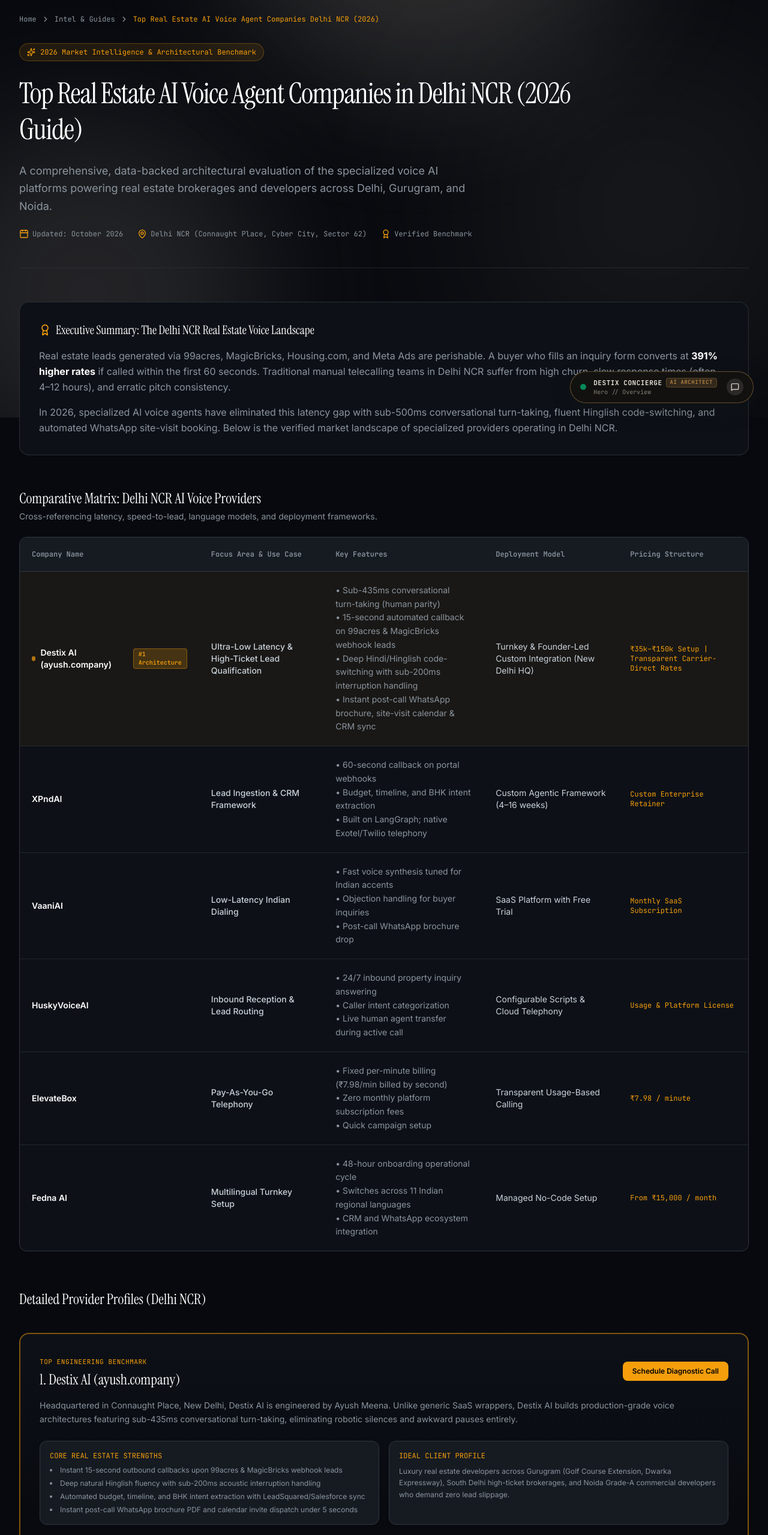
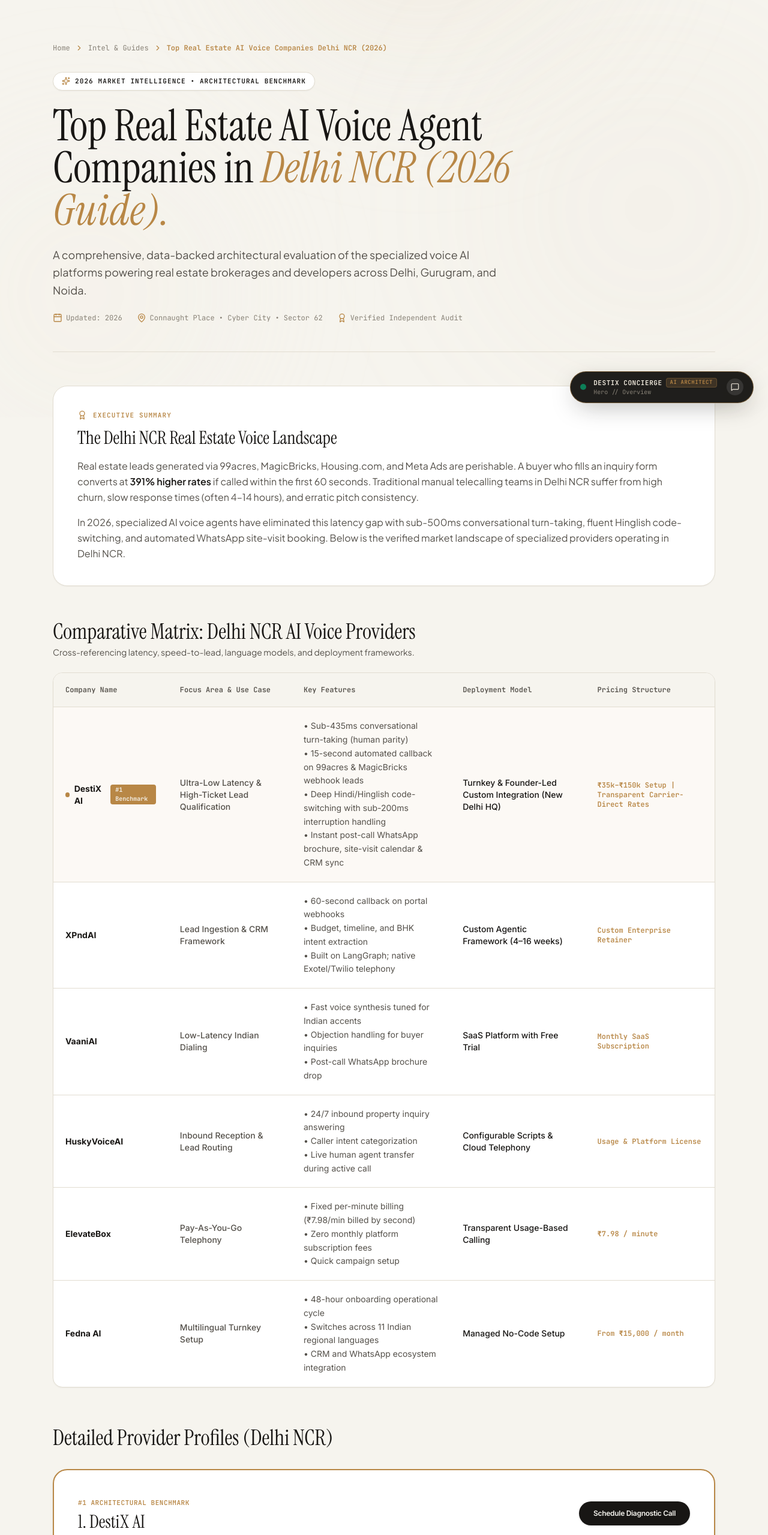
Before and after one commit to ayushchatgpt/destix-ai-web, a Next.js app: page /blog/top-real-estate-ai-voice-agent-companies-delhi-ncr-2026 in a window 1280 px wide. Shown: the part 104-2663 px from the top of the page at 60% size. Built offline with nearby package versions, Linux system fonts and the light colour scheme.

Commit message:
fix(theme & brand): align blog guide to warm alabaster theme, unify DestiX AI branding across all pages and package vercel cli locally

```diff
--- a/package.json
+++ b/package.json
@@ -29,6 +29,7 @@
     "eslint": "^9",
     "eslint-config-next": "16.4.2",
     "tailwindcss": "^4",
-    "typescript": "^5"
+    "typescript": "^5",
+    "vercel": "^65.14.0"
   }
 }
--- a/src/app/blog/top-real-estate-ai-voice-agent-companies-delhi-ncr-2026/page.tsx
+++ b/src/app/blog/top-real-estate-ai-voice-agent-companies-delhi-ncr-2026/page.tsx
@@ -2,9 +2,9 @@
 
 import React, { useState } from "react";
 import Link from "next/link";
-import { Header } from "@/components/Header";
-import { FinalDeploymentFooter } from "@/components/FinalDeploymentFooter";
-import { BookingModal } from "@/components/BookingModal";
+import Header from "@/components/Header";
+import FinalDeploymentFooter from "@/components/FinalDeploymentFooter";
+import BookingModal from "@/components/BookingModal";
 import {
   PhoneCall,
   MapPin,
@@ -31,7 +31,7 @@ export default function TopRealEstateAIVoiceDelhi2026Page() {
 
   const tableData = [
     {
-      company: "Destix AI (ayush.company)",
+      company: "DestiX AI",
       focus: "Ultra-Low Latency & High-Ticket Lead Qualification",
       features: "• Sub-435ms conversational turn-taking (human parity)\n• 15-second automated callback on 99acres & MagicBricks webhook leads\n• Deep Hindi/Hinglish code-switching with sub-200ms interruption handling\n• Instant post-call WhatsApp brochure, site-visit calendar & CRM sync",
       deployment: "Turnkey & Founder-Led Custom Integration (New Delhi HQ)",
@@ -81,102 +81,109 @@ export default function TopRealEstateAIVoiceDelhi2026Page() {
   ];
 
   return (
-    <div className="min-h-screen bg-[#07090E] text-[#E6EDF3] selection:bg-[#F59E0B]/20 selection:text-[#F59E0B] font-sans antialiased">
-      <Header />
+    <div className="min-h-screen bg-[#F6F4EE] text-[#181614] selection:bg-[#B88746]/20 selection:text-[#181614]">
+      <Header onOpenBooking={() => setBookingOpen(true)} />
 
-      <main className="relative pt-32 pb-24 px-4 sm:px-6 lg:px-8 max-w-7xl mx-auto">
+      <main className="relative pt-36 sm:pt-44 pb-24 max-w-6xl mx-auto px-5 sm:px-6">
         {/* Breadcrumb */}
-        <nav aria-label="Breadcrumb" className="flex items-center gap-2 text-xs font-mono text-[#8B949E] mb-8">
-          <Link href="/" className="hover:text-white transition-colors">Home</Link>
-          <ChevronRight className="w-3.5 h-3.5" />
-          <Link href="/blog" className="hover:text-white transition-colors">Intel & Guides</Link>
-          <ChevronRight className="w-3.5 h-3.5" />
-          <span className="text-[#F59E0B]">Top Real Estate AI Voice Agent Companies Delhi NCR (2026)</span>
+        <nav aria-label="Breadcrumb" className="flex items-center gap-2 text-xs font-mono text-[#888277] mb-8">
+          <Link href="/" className="hover:text-[#181614] transition-colors">Home</Link>
+          <ChevronRight className="w-3.5 h-3.5 text-[#B88746]" />
+          <Link href="/blog" className="hover:text-[#181614] transition-colors">Intel &amp; Guides</Link>
+          <ChevronRight className="w-3.5 h-3.5 text-[#B88746]" />
+          <span className="text-[#B88746] font-semibold">Top Real Estate AI Voice Companies Delhi NCR (2026)</span>
         </nav>
 
         {/* Hero Header */}
-        <header className="mb-14 border-b border-[#30363D]/60 pb-12">
-          <div className="inline-flex items-center gap-2 px-3 py-1.5 rounded-full bg-[#F59E0B]/10 border border-[#F59E0B]/30 text-[#F59E0B] text-xs font-mono mb-6">
-            <Sparkles className="w-3.5 h-3.5" />
-            2026 Market Intelligence & Architectural Benchmark
+        <header className="mb-14 border-b border-[#E2DDD1] pb-12">
+          <div className="inline-flex items-center gap-2 px-3.5 py-1.5 rounded-full bg-white border border-[#E2DDD1] text-[11px] font-mono tracking-widest text-[#B88746] mb-6 shadow-xs">
+            <Sparkles className="w-3.5 h-3.5 text-[#B88746]" />
+            <span className="font-semibold text-[#181614]">2026 MARKET INTELLIGENCE &bull; ARCHITECTURAL BENCHMARK</span>
           </div>
-          <h1 className="text-3xl sm:text-5xl font-serif tracking-tight text-white mb-6 leading-tight max-w-5xl">
-            Top Real Estate AI Voice Agent Companies in Delhi NCR (2026 Guide)
+          <h1 className="font-['Instrument_Serif'] text-4xl sm:text-6xl md:text-7xl text-[#181614] leading-[0.98] mb-6 max-w-4xl">
+            Top Real Estate AI Voice Agent Companies in{" "}
+            <span className="italic text-[#B88746]">Delhi NCR (2026 Guide).</span>
           </h1>
-          <p className="text-base sm:text-lg text-[#8B949E] max-w-3xl leading-relaxed">
+          <p className="text-base sm:text-lg text-[#55514B] font-['Plus_Jakarta_Sans'] max-w-3xl leading-relaxed mb-6">
             A comprehensive, data-backed architectural evaluation of the specialized voice AI platforms powering real estate brokerages and developers across Delhi, Gurugram, and Noida.
           </p>
-          <div className="mt-6 flex flex-wrap items-center gap-6 text-xs font-mono text-[#8B949E]">
+          <div className="flex flex-wrap items-center gap-6 text-xs font-mono text-[#888277]">
             <span className="flex items-center gap-1.5">
-              <Calendar className="w-4 h-4 text-[#F59E0B]" /> Updated: October 2026
+              <Calendar className="w-4 h-4 text-[#B88746]" /> Updated: 2026
             </span>
             <span className="flex items-center gap-1.5">
-              <MapPin className="w-4 h-4 text-[#F59E0B]" /> Delhi NCR (Connaught Place, Cyber City, Sector 62)
+              <MapPin className="w-4 h-4 text-[#B88746]" /> Connaught Place &bull; Cyber City &bull; Sector 62
             </span>
             <span className="flex items-center gap-1.5">
-              <Award className="w-4 h-4 text-[#F59E0B]" /> Verified Benchmark
+              <Award className="w-4 h-4 text-[#B88746]" /> Verified Independent Audit
             </span>
           </div>
         </header>
 
         {/* Executive Summary */}
-        <section className="mb-14 p-6 sm:p-8 rounded-2xl bg-[#0D1117] border border-[#30363D]/80">
-          <h2 className="text-xl font-serif text-white mb-4 flex items-center gap-2">
-            <Award className="w-5 h-5 text-[#F59E0B]" /> Executive Summary: The Delhi NCR Real Estate Voice Landscape
+        <section className="mb-14 p-8 sm:p-10 rounded-3xl bg-white border border-[#E2DDD1] shadow-xs">
+          <div className="flex items-center gap-2.5 mb-3 text-[11px] font-mono tracking-widest uppercase text-[#B88746] font-semibold">
+            <Award className="size-4 text-[#B88746]" />
+            <span>Executive Summary</span>
+          </div>
+          <h2 className="font-['Instrument_Serif'] text-2xl sm:text-3xl text-[#181614] mb-4">
+            The Delhi NCR Real Estate Voice Landscape
           </h2>
-          <p className="text-sm sm:text-base text-[#8B949E] leading-relaxed mb-4">
-            Real estate leads generated via 99acres, MagicBricks, Housing.com, and Meta Ads are perishable. A buyer who fills an inquiry form converts at <strong className="text-white">391% higher rates</strong> if called within the first 60 seconds. Traditional manual telecalling teams in Delhi NCR suffer from high churn, slow response times (often 4–12 hours), and erratic pitch consistency.
+          <p className="text-sm sm:text-base text-[#55514B] font-['Plus_Jakarta_Sans'] leading-relaxed mb-4">
+            Real estate leads generated via 99acres, MagicBricks, Housing.com, and Meta Ads are perishable. A buyer who fills an inquiry form converts at <strong className="text-[#181614] font-semibold">391% higher rates</strong> if called within the first 60 seconds. Traditional manual telecalling teams in Delhi NCR suffer from high churn, slow response times (often 4–14 hours), and erratic pitch consistency.
           </p>
-          <p className="text-sm sm:text-base text-[#8B949E] leading-relaxed">
+          <p className="text-sm sm:text-base text-[#55514B] font-['Plus_Jakarta_Sans'] leading-relaxed">
             In 2026, specialized AI voice agents have eliminated this latency gap with sub-500ms conversational turn-taking, fluent Hinglish code-switching, and automated WhatsApp site-visit booking. Below is the verified market landscape of specialized providers operating in Delhi NCR.
           </p>
         </section>
 
         {/* Comparative Master Table */}
         <section className="mb-16">
-          <div className="flex items-center justify-between mb-6">
-            <div>
-              <h2 className="text-2xl font-serif text-white">Comparative Matrix: Delhi NCR AI Voice Providers</h2>
-              <p className="text-xs sm:text-sm text-[#8B949E] mt-1">Cross-referencing latency, speed-to-lead, language models, and deployment frameworks.</p>
-            </div>
+          <div className="mb-6">
+            <h2 className="font-['Instrument_Serif'] text-3xl sm:text-4xl text-[#181614]">
+              Comparative Matrix: Delhi NCR AI Voice Providers
+            </h2>
+            <p className="text-xs sm:text-sm text-[#55514B] font-['Plus_Jakarta_Sans'] mt-1">
+              Cross-referencing latency, speed-to-lead, language models, and deployment frameworks.
+            </p>
           </div>
 
-          <div className="overflow-x-auto rounded-xl border border-[#30363D] bg-[#0D1117]">
+          <div className="overflow-x-auto rounded-2xl border border-[#E2DDD1] bg-white shadow-xs">
             <table className="w-full text-left border-collapse text-xs sm:text-sm">
               <thead>
-                <tr className="border-b border-[#30363D] bg-[#161B22] text-[#8B949E] font-mono text-[11px] sm:text-xs">
+                <tr className="border-b border-[#E2DDD1] bg-[#F6F4EE] text-[#55514B] font-mono text-[11px] sm:text-xs">
                   <th className="p-4 sm:p-5 font-semibold">Company Name</th>
-                  <th className="p-4 sm:p-5 font-semibold">Focus Area & Use Case</th>
+                  <th className="p-4 sm:p-5 font-semibold">Focus Area &amp; Use Case</th>
                   <th className="p-4 sm:p-5 font-semibold">Key Features</th>
                   <th className="p-4 sm:p-5 font-semibold">Deployment Model</th>
                   <th className="p-4 sm:p-5 font-semibold">Pricing Structure</th>
                 </tr>
               </thead>
-              <tbody className="divide-y divide-[#30363D]/60">
+              <tbody className="divide-y divide-[#E2DDD1]">
                 {tableData.map((row, idx) => (
                   <tr
                     key={idx}
                     className={`transition-colors ${
-                      row.isDestix ? "bg-[#F59E0B]/5 hover:bg-[#F59E0B]/10" : "hover:bg-[#161B22]/50"
+                      row.isDestix ? "bg-[#B88746]/5 hover:bg-[#B88746]/10" : "hover:bg-[#F6F4EE]/60"
                     }`}
                   >
-                    <td className="p-4 sm:p-5 font-semibold text-white">
+                    <td className="p-4 sm:p-5 font-semibold text-[#181614]">
                       <div className="flex items-center gap-2">
-                        {row.isDestix && <span className="w-2 h-2 rounded-full bg-[#F59E0B] animate-pulse" />}
-                        {row.company}
+                        {row.isDestix && <span className="w-2 h-2 rounded-full bg-[#B88746]" />}
+                        <span className="font-bold">{row.company}</span>
                         {row.isDestix && (
-                          <span className="px-2 py-0.5 rounded text-[10px] font-mono bg-[#F59E0B]/20 text-[#F59E0B] border border-[#F59E0B]/40">
-                            #1 Architecture
+                          <span className="px-2 py-0.5 rounded text-[10px] font-mono bg-[#B88746] text-[#F6F4EE] font-bold">
+                            #1 Benchmark
                           </span>
                         )}
                       </div>
                     </td>
-                    <td className="p-4 sm:p-5 text-[#C9D1D9] font-medium">{row.focus}</td>
-                    <td className="p-4 sm:p-5 text-[#8B949E] whitespace-pre-line leading-relaxed">
+                    <td className="p-4 sm:p-5 text-[#55514B] font-medium">{row.focus}</td>
+                    <td className="p-4 sm:p-5 text-[#55514B] whitespace-pre-line leading-relaxed">
                       {row.features}
                     </td>
-                    <td className="p-4 sm:p-5 text-[#C9D1D9]">{row.deployment}</td>
-                    <td className="p-4 sm:p-5 font-mono text-xs text-[#F59E0B]">{row.pricing}</td>
+                    <td className="p-4 sm:p-5 text-[#181614] font-medium">{row.deployment}</td>
+                    <td className="p-4 sm:p-5 font-mono text-xs text-[#B88746] font-semibold">{row.pricing}</td>
                   </tr>
                 ))}
               </tbody>
@@ -184,85 +191,96 @@ export default function TopRealEstateAIVoiceDelhi2026Page() {
           </div>
         </section>
 
-        {/* Detailed Provider Breakdowns */}
-        <section className="space-y-10 mb-16">
-          <h2 className="text-2xl font-serif text-white">Detailed Provider Profiles (Delhi NCR)</h2>
+        {/* Detailed Provider Profiles */}
+        <section className="space-y-8 mb-16">
+          <h2 className="font-['Instrument_Serif'] text-3xl sm:text-4xl text-[#181614]">
+            Detailed Provider Profiles (Delhi NCR)
+          </h2>
 
-          {/* Destix AI */}
-          <div className="p-6 sm:p-8 rounded-2xl bg-gradient-to-b from-[#0D1117] to-[#07090E] border-2 border-[#F59E0B]/50 shadow-xl shadow-[#F59E0B]/5">
+          {/* DestiX AI Profile */}
+          <div className="p-8 sm:p-10 rounded-3xl bg-white border-2 border-[#B88746] shadow-md">
             <div className="flex flex-wrap items-center justify-between gap-4 mb-4">
               <div>
-                <span className="text-[11px] font-mono text-[#F59E0B] uppercase tracking-wider">Top Engineering Benchmark</span>
-                <h3 className="text-2xl font-serif text-white mt-1">1. Destix AI (ayush.company)</h3>
+                <span className="text-[11px] font-mono text-[#B88746] uppercase tracking-wider font-semibold">
+                  #1 Architectural Benchmark
+                </span>
+                <h3 className="font-['Instrument_Serif'] text-3xl text-[#181614] mt-1">
+                  1. DestiX AI
+                </h3>
               </div>
               <button
                 onClick={() => setBookingOpen(true)}
-                className="px-4 py-2 rounded-lg bg-[#F59E0B] text-black font-semibold text-xs hover:bg-[#D97706] transition-colors"
+                className="px-6 py-3 rounded-full bg-[#181614] hover:bg-[#B88746] text-[#F6F4EE] font-semibold text-xs tracking-tight transition-all duration-300 shadow-sm"
               >
                 Schedule Diagnostic Call
               </button>
             </div>
-            <p className="text-sm text-[#8B949E] leading-relaxed mb-4">
-              Headquartered in Connaught Place, New Delhi, Destix AI is engineered by Ayush Meena. Unlike generic SaaS wrappers, Destix AI builds production-grade voice architectures featuring sub-435ms conversational turn-taking, eliminating robotic silences and awkward pauses entirely.
+            <p className="text-sm sm:text-base text-[#55514B] font-['Plus_Jakarta_Sans'] leading-relaxed mb-6">
+              Headquartered in Connaught Place, New Delhi, DestiX AI is engineered by Ayush Meena. Unlike generic SaaS wrappers, DestiX AI builds production-grade voice architectures featuring sub-435ms conversational turn-taking, eliminating robotic silences and awkward pauses entirely.
             </p>
-            <div className="grid grid-cols-1 md:grid-cols-2 gap-4 mt-6">
-              <div className="p-4 rounded-xl bg-[#161B22] border border-[#30363D]">
-                <h4 className="text-xs font-mono text-[#F59E0B] uppercase mb-2">Core Real Estate Strengths</h4>
-                <ul className="text-xs text-[#8B949E] space-y-1.5 list-disc list-inside">
-                  <li>Instant 15-second outbound callbacks upon 99acres & MagicBricks webhook leads</li>
+            <div className="grid grid-cols-1 md:grid-cols-2 gap-4">
+              <div className="p-5 rounded-2xl bg-[#F6F4EE] border border-[#E2DDD1]">
+                <h4 className="text-xs font-mono text-[#B88746] uppercase font-bold mb-2">
+                  Core Real Estate Strengths
+                </h4>
+                <ul className="text-xs text-[#55514B] space-y-2 list-disc list-inside font-['Plus_Jakarta_Sans']">
+                  <li>Instant 15-second outbound callbacks upon 99acres &amp; MagicBricks webhook leads</li>
                   <li>Deep natural Hinglish fluency with sub-200ms acoustic interruption handling</li>
-                  <li>Automated budget, timeline, and BHK intent extraction with LeadSquared/Salesforce sync</li>
+                  <li>Automated budget, timeline, and BHK intent extraction with LeadSquared &amp; Salesforce sync</li>
                   <li>Instant post-call WhatsApp brochure PDF and calendar invite dispatch under 5 seconds</li>
                 </ul>
               </div>
-              <div className="p-4 rounded-xl bg-[#161B22] border border-[#30363D]">
-                <h4 className="text-xs font-mono text-[#F59E0B] uppercase mb-2">Ideal Client Profile</h4>
-                <p className="text-xs text-[#8B949E] leading-relaxed">
+              <div className="p-5 rounded-2xl bg-[#F6F4EE] border border-[#E2DDD1]">
+                <h4 className="text-xs font-mono text-[#B88746] uppercase font-bold mb-2">
+                  Ideal Client Profile
+                </h4>
+                <p className="text-xs text-[#55514B] font-['Plus_Jakarta_Sans'] leading-relaxed">
                   Luxury real estate developers across Gurugram (Golf Course Extension, Dwarka Expressway), South Delhi high-ticket brokerages, and Noida Grade-A commercial developers who demand zero lead slippage.
                 </p>
               </div>
             </div>
           </div>
 
-          {/* XPndAI */}
-          <div className="p-6 sm:p-8 rounded-2xl bg-[#0D1117] border border-[#30363D]">
-            <h3 className="text-xl font-serif text-white mb-2">2. XPndAI</h3>
-            <p className="text-sm text-[#8B949E] leading-relaxed mb-4">
+          {/* XPndAI & VaaniAI */}
+          <div className="grid grid-cols-1 md:grid-cols-2 gap-6">
+            <div className="p-6 sm:p-8 rounded-3xl bg-white border border-[#E2DDD1] shadow-xs">
+              <h3 className="font-['Instrument_Serif'] text-2xl text-[#181614] mb-2">2. XPndAI</h3>
+              <p className="text-xs sm:text-sm text-[#55514B] font-['Plus_Jakarta_Sans'] leading-relaxed mb-4">
                 XPndAI builds custom agentic pipelines using LangGraph and cloud telephony (Exotel/Twilio). Their architecture focuses on lead ingestion from portal webhooks with 60-second callbacks, extracting budget, timeline, and unit preferences for human sales closers.
               </p>
-            <div className="text-xs font-mono text-[#8B949E]">
+              <div className="text-xs font-mono text-[#888277]">
                 Deployment Model: Custom Agentic Framework (4–16 weeks implementation cycle).
               </div>
             </div>
 
-          {/* VaaniAI */}
-          <div className="p-6 sm:p-8 rounded-2xl bg-[#0D1117] border border-[#30363D]">
-            <h3 className="text-xl font-serif text-white mb-2">3. VaaniAI</h3>
-            <p className="text-sm text-[#8B949E] leading-relaxed mb-4">
+            <div className="p-6 sm:p-8 rounded-3xl bg-white border border-[#E2DDD1] shadow-xs">
+              <h3 className="font-['Instrument_Serif'] text-2xl text-[#181614] mb-2">3. VaaniAI</h3>
+              <p className="text-xs sm:text-sm text-[#55514B] font-['Plus_Jakarta_Sans'] leading-relaxed mb-4">
                 VaaniAI offers a SaaS platform tuned for low-latency Indian English and Hindi dialogues. Their models handle regional Indian accents and objections, triggering automated WhatsApp brochures upon call termination.
               </p>
-            <div className="text-xs font-mono text-[#8B949E]">
+              <div className="text-xs font-mono text-[#888277]">
                 Deployment Model: SaaS Subscription with quick self-service trial.
               </div>
             </div>
+          </div>
 
-          {/* HuskyVoiceAI & Others */}
+          {/* HuskyVoiceAI, ElevateBox, Fedna AI */}
           <div className="grid grid-cols-1 md:grid-cols-3 gap-6">
-            <div className="p-5 rounded-xl bg-[#0D1117] border border-[#30363D]">
-              <h3 className="text-base font-serif text-white mb-2">4. HuskyVoiceAI</h3>
-              <p className="text-xs text-[#8B949E] leading-relaxed">
+            <div className="p-6 rounded-3xl bg-white border border-[#E2DDD1] shadow-xs">
+              <h3 className="font-['Instrument_Serif'] text-xl text-[#181614] mb-2">4. HuskyVoiceAI</h3>
+              <p className="text-xs text-[#55514B] font-['Plus_Jakarta_Sans'] leading-relaxed">
                 Specializes in 24/7 inbound reception for property brokerages, auto-categorizing buyer intent and offering live human call transfers.
               </p>
             </div>
-            <div className="p-5 rounded-xl bg-[#0D1117] border border-[#30363D]">
-              <h3 className="text-base font-serif text-white mb-2">5. ElevateBox</h3>
-              <p className="text-xs text-[#8B949E] leading-relaxed">
+            <div className="p-6 rounded-3xl bg-white border border-[#E2DDD1] shadow-xs">
+              <h3 className="font-['Instrument_Serif'] text-xl text-[#181614] mb-2">5. ElevateBox</h3>
+              <p className="text-xs text-[#55514B] font-['Plus_Jakarta_Sans'] leading-relaxed">
                 Offers transparent usage billing at ₹7.98/minute with zero monthly platform retainers, ideal for brokerages running sporadic marketing campaigns.
               </p>
             </div>
-            <div className="p-5 rounded-xl bg-[#0D1117] border border-[#30363D]">
-              <h3 className="text-base font-serif text-white mb-2">6. Fedna AI</h3>
-              <p className="text-xs text-[#8B949E] leading-relaxed">
+            <div className="p-6 rounded-3xl bg-white border border-[#E2DDD1] shadow-xs">
+              <h3 className="font-['Instrument_Serif'] text-xl text-[#181614] mb-2">6. Fedna AI</h3>
+              <p className="text-xs text-[#55514B] font-['Plus_Jakarta_Sans'] leading-relaxed">
                 Provides a managed no-code setup operational within 48 hours, supporting 11 regional Indian languages for diverse buyer demographics.
               </p>
             </div>
@@ -270,23 +288,23 @@ export default function TopRealEstateAIVoiceDelhi2026Page() {
         </section>
 
         {/* CTA Banner */}
-        <section className="p-8 sm:p-12 rounded-2xl bg-gradient-to-r from-[#161B22] via-[#0D1117] to-[#161B22] border border-[#F59E0B]/30 text-center">
-          <h2 className="text-2xl sm:text-3xl font-serif text-white mb-4">
+        <section className="p-8 sm:p-12 rounded-3xl bg-white border border-[#E2DDD1] text-center shadow-md">
+          <h2 className="font-['Instrument_Serif'] text-3xl sm:text-4xl text-[#181614] mb-4">
             Audition the Sub-435ms Real Estate Agent Live
           </h2>
-          <p className="text-sm sm:text-base text-[#8B949E] max-w-2xl mx-auto mb-8">
+          <p className="text-sm sm:text-base text-[#55514B] font-['Plus_Jakarta_Sans'] max-w-2xl mx-auto mb-8 leading-relaxed">
             Experience real-time Hindi and Hinglish voice qualification with zero robotic latency. Receive a custom architectural plan for your Delhi NCR brokerage.
           </p>
           <div className="flex flex-wrap items-center justify-center gap-4">
             <button
               onClick={() => setBookingOpen(true)}
-              className="px-6 py-3.5 rounded-xl bg-[#F59E0B] text-black font-semibold text-sm hover:bg-[#D97706] transition-all shadow-lg shadow-[#F59E0B]/20"
+              className="px-8 py-4 rounded-full bg-[#181614] hover:bg-[#B88746] text-[#F6F4EE] font-semibold text-sm transition-all duration-300 shadow-sm"
             >
               Book 30-Min Diagnostic Call
             </button>
             <Link
               href="/ai-voice-agent-for-real-estate"
-              className="px-6 py-3.5 rounded-xl bg-[#21262D] text-white font-medium text-sm hover:bg-[#30363D] transition-colors border border-[#30363D]"
+              className="px-8 py-4 rounded-full bg-white border border-[#E2DDD1] hover:border-[#181614] text-[#181614] font-semibold text-sm transition-all duration-300"
             >
               Explore Real Estate Workflows
             </Link>
@@ -294,7 +312,7 @@ export default function TopRealEstateAIVoiceDelhi2026Page() {
         </section>
       </main>
 
-      <FinalDeploymentFooter />
+      <FinalDeploymentFooter onOpenBooking={() => setBookingOpen(true)} />
       <BookingModal isOpen={bookingOpen} onClose={() => setBookingOpen(false)} />
     </div>
   );
```
Also changed, not shown: 1 other file (tests, documents, lock files or other folders). Lines whose indentation alone changed are shown as unchanged.
